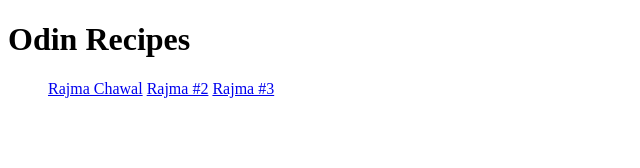
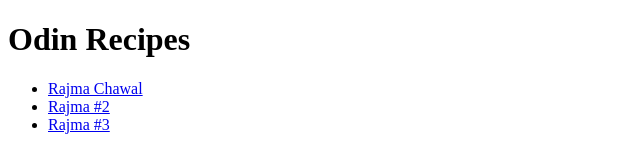
Before and after one commit to magnum0011/odin-recipes, a plain HTML site: page index.html in a window 1280 px wide. Shown: the whole page, without its empty margins (0-640 px from the left). Drawn offline with Linux system fonts and the light colour scheme.

Commit message:
Added list numbers to index.html

```diff
--- a/index.html
+++ b/index.html
@@ -7,9 +7,9 @@
     <body>
         <h1>Odin Recipes</h1>
         <ul>
-            <a href="./recipes/rajma.html">Rajma Chawal</a>
-            <a href="./recipes/rajma.html">Rajma #2</a>
-            <a href="./recipes/rajma.html">Rajma #3</a>
+            <li><a href="./recipes/rajma.html">Rajma Chawal</a></li>
+            <li><a href="./recipes/rajma.html">Rajma #2</a></li>
+            <li><a href="./recipes/rajma.html">Rajma #3</a></li>
         </ul>
     </body>
 </html>
```
